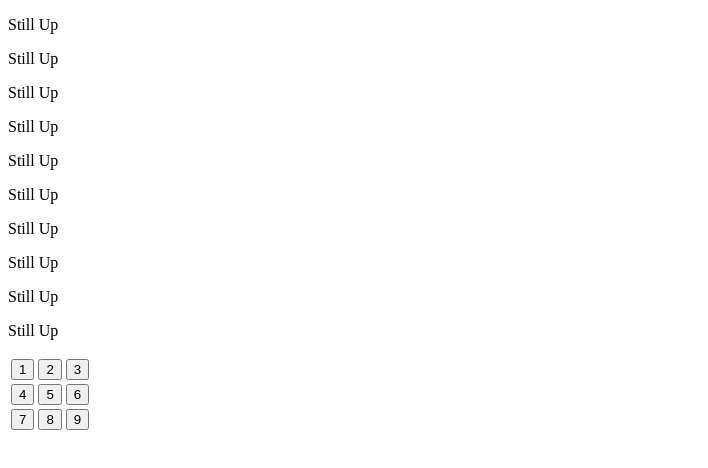
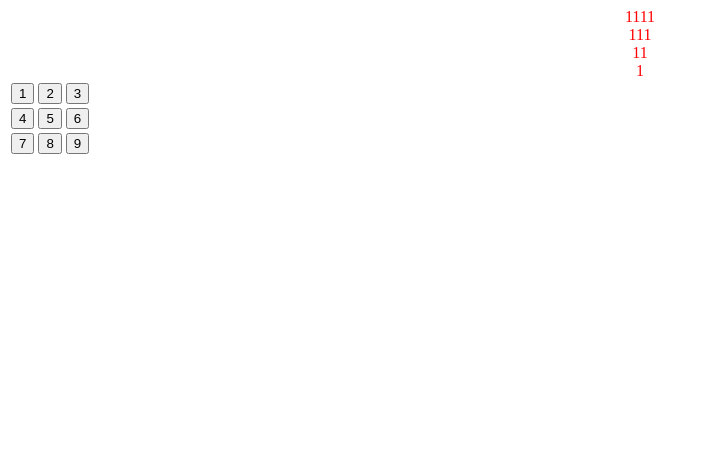
Before and after one commit to RobertBattaglia/Bowling, a React app: page / in a window 1280 px wide. Shown: the top 468 px of the page, without its empty margins (0-708 px from the left). Built offline with nearby package versions, Linux system fonts and the light colour scheme; the HTML template or start-up script is replaced by a standard one.

Commit message:
add css to bundle and change structure of board component

```diff
--- a/client/src/components/Board.jsx
+++ b/client/src/components/Board.jsx
@@ -1,17 +1,29 @@
 import React from 'react';
 import Pin from './Pin.jsx';
+import css from '../styles.css';
 
 const Board = ({ pins }) => {
   return (
-    <React.Fragment>
-      {pins.map((pin, index) => {
-        if (pin) {
-          return <Pin key={index} state={1} />;
-        } else {
-          return <Pin key={index} state={0} />;
-        }
-      })}
-    </React.Fragment>
+    <div className="board">
+      <div>
+        <Pin state={pins[0]} />
+        <Pin state={pins[1]} />
+        <Pin state={pins[2]} />
+        <Pin state={pins[3]} />
+      </div>
+      <div>
+        <Pin state={pins[4]} />
+        <Pin state={pins[5]} />
+        <Pin state={pins[6]} />
+      </div>
+      <div>
+        <Pin state={pins[7]} />
+        <Pin state={pins[8]} />
+      </div>
+      <div>
+        <Pin state={pins[9]} />
+      </div>
+    </div>
   );
 };
 
--- a/client/src/components/Pin.jsx
+++ b/client/src/components/Pin.jsx
@@ -1,15 +1,7 @@
 import React from 'react';
 
 const Pin = ({ state }) => {
-  return state ? (
-    <React.Fragment>
-      <p>Still Up</p>
-    </React.Fragment>
-  ) : (
-    <React.Fragment>
-      <p>Knoced Down</p>
-    </React.Fragment>
-  );
+  return <React.Fragment>{state}</React.Fragment>;
 };
 
 export default Pin;
--- /dev/null
+++ b/client/src/styles.css
@@ -0,0 +1,4 @@
+.board {
+  color: red;
+  text-align: center;
+}
--- a/package.json
+++ b/package.json
@@ -16,7 +16,9 @@
     "@babel/preset-env": "^7.4.5",
     "@babel/preset-react": "^7.0.0",
     "babel-loader": "^8.0.6",
+    "css-loader": "^3.0.0",
     "nodemon": "^1.19.1",
+    "style-loader": "^0.23.1",
     "webpack": "^4.35.2",
     "webpack-cli": "^3.3.5",
     "webpack-dev-server": "^3.7.2"
--- a/webpack.config.js
+++ b/webpack.config.js
@@ -13,6 +13,10 @@ const config = {
         test: /\.(js|jsx)$/,
         use: 'babel-loader',
         exclude: /node_modules/
+      },
+      {
+        test: /\.css$/,
+        use: ['style-loader', 'css-loader']
       }
     ]
   },
```
Also changed, not shown: 1 other file (tests, documents, lock files or other folders).
